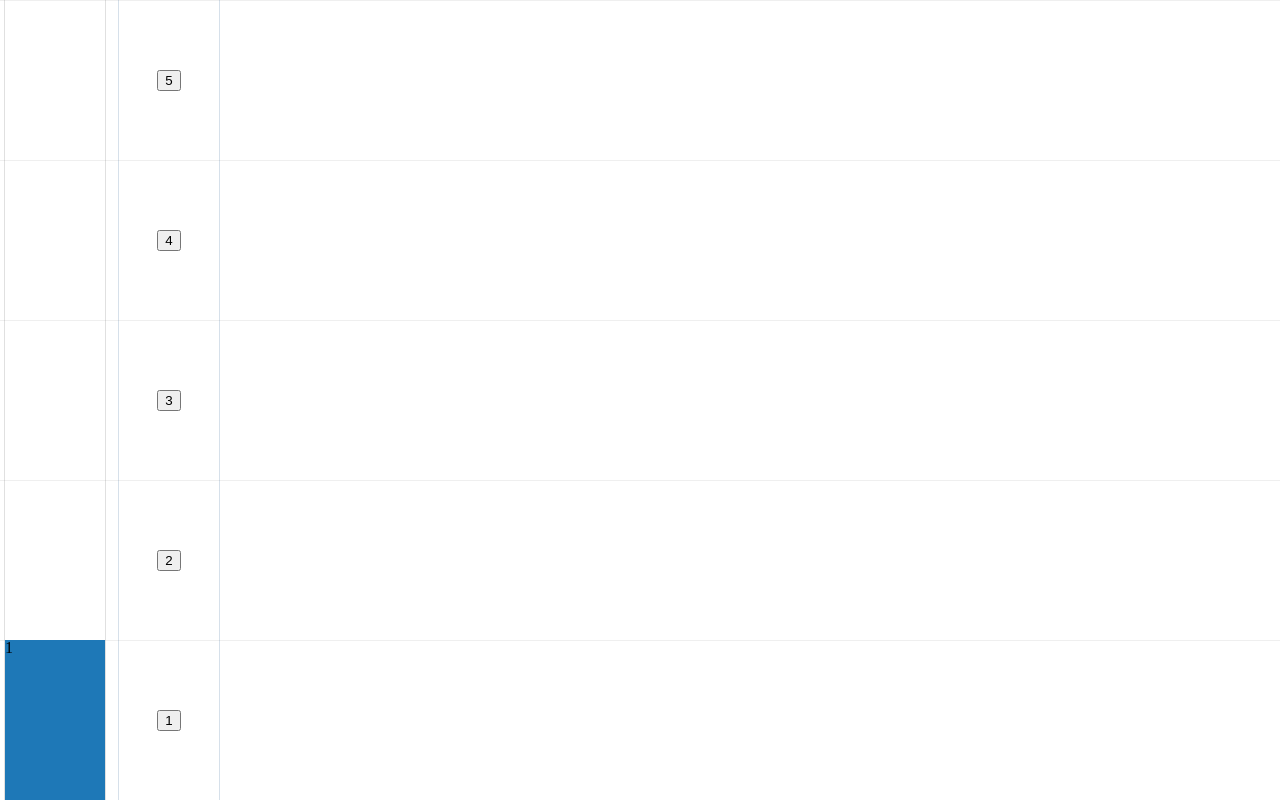
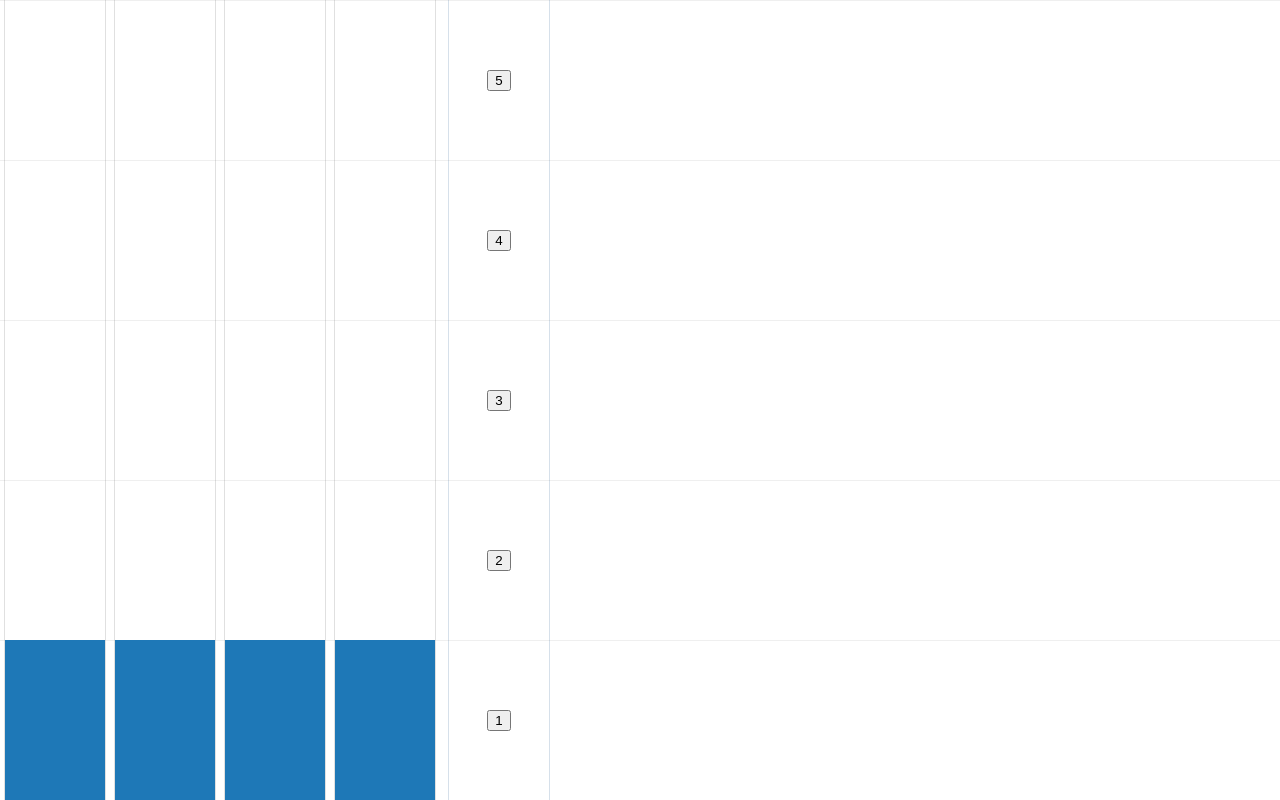
Before and after one commit to Nigmatulin8/lifts, a Vue app: page / in a window 1280 px wide. Built offline with nearby package versions, Linux system fonts and the light colour scheme.

Commit message:
Step 3. Индкатор лифта

```diff
--- a/src/components/lift.vue
+++ b/src/components/lift.vue
@@ -1,9 +1,18 @@
 <template>
     <div
         class="lift"
+        :class="{ 'restingLift': lift.status === -1 }"
         :style="liftStyles"
     >
-        {{  lift.targetFloor }}
+        <div
+            v-if="start || lift.status === -1"
+            class="lift__number"
+        >
+            <span v-if="direction === 'up'"> &#8593; </span>
+            <span v-if="direction === 'down'"> &#8595; </span>
+
+            {{  lift.targetFloor }}
+        </div>
     </div>
 </template>
 
@@ -23,7 +32,9 @@
             },
         },
 
-        data: () => ({ }),
+        data: () => ({
+            start: false,
+        }),
 
         computed: {
             liftStyles() {
@@ -36,6 +47,42 @@
                     'bottom': `calc((100% / ${this.floors}) * ${this.lift.targetFloor - 1})`
                 }
             },
+
+            direction() {
+                if (this.lift.targetFloor > this.lift.startFloor)
+                    return 'up';
+
+                if (this.lift.targetFloor < this.lift.startFloor)
+                    return 'down';
+            }
+        },
+
+        mounted() {
+            this.$el.addEventListener('transitionstart', this.transitionStartHandler);
+            this.$el.addEventListener('transitionend', this.transitionEndHandler);
+        },
+
+        beforeDestroy() {
+            this.$el.removeEventListener('transitionstart', this.transitionStartHandler);
+            this.$el.removeEventListener('transitionend', this.transitionEndHandler);
+        },
+
+        methods: {
+            transitionStartHandler(event) {
+                this.start = true;
+
+                this.$emit('startLift', this.lift);
+            },
+
+            transitionEndHandler(event) {
+                this.start = false;
+
+                this.$emit('startLiftRest', this.lift);
+
+                setTimeout(() => {
+                    this.$emit('endLiftRest', this.lift);
+                }, 3000)
+            },
         }
     }
 </script>
@@ -46,5 +93,29 @@
         bottom: 0;
         position: absolute;
         background-color: #1e78b7;
+
+        &__number {
+            font-family: 'Noto Sans';
+            width: 44px;
+            margin: 12px auto 0;
+            padding: 4px 0;
+            color: white;
+            font-weight: 400;
+            font-size: 16px;
+            border: 1px solid white;
+            border-radius: 16px;
+            text-align: center;
+        }
+    }
+
+    .restingLift {
+        -webkit-animation: pulsate 1.2s linear infinite;
+        animation: pulsate 1.2s linear infinite;
+    }
+
+    @keyframes pulsate{
+        50% {
+            opacity: 0.5;
+        }
     }
 </style>
--- a/src/components/mine.vue
+++ b/src/components/mine.vue
@@ -3,6 +3,9 @@
         <Lift
             :lift="lift"
             :floors="floors"
+            @startLiftRest="handleStartLiftRest($event)"
+            @endLiftRest="handleEndtLiftRest($event)"
+            @startLift="handleStartLift($event)"
         />
     </div>
 </template>
@@ -30,6 +33,20 @@
         },
 
         data: () => ({ }),
+
+        methods: {
+            handleStartLiftRest(e) {
+                this.$emit('startLiftRest', e)
+            },
+
+            handleEndtLiftRest(e) {
+                this.$emit('endLiftRest', e)
+            },
+
+            handleStartLift(e) {
+                this.$emit('startLift', e);
+            },
+        }
     }
 </script>
 
--- a/src/views/lifts.vue
+++ b/src/views/lifts.vue
@@ -9,6 +9,9 @@
             :lift="lift"
             :floors="floors"
             :key="lift.id"
+            @startLift="handleStartLift($event)"
+            @startLiftRest="handleStartLiftRest($event)"
+            @endLiftRest="handleEndLiftRest($event)"
         />
 
         <div class="buttons">
@@ -50,18 +53,67 @@
                     id          : 0,
                     status      : 0,
                     targetFloor : 1,
-                    startFloor  : 0,
+                    startFloor  : 1,
+                },
+                {
+                    id          : 1,
+                    status      : 0,
+                    targetFloor : 1,
+                    startFloor  : 1,
+                },
+                {
+                    id          : 2,
+                    status      : 0,
+                    targetFloor : 1,
+                    startFloor  : 1,
+                },
+                {
+                    id          : 3,
+                    status      : 0,
+                    targetFloor : 1,
+                    startFloor  : 1,
                 },
             ],
         }),
 
         methods: {
+            getLiftPosition(activeLift) {
+                // Находим индекс активного лифта в общем списке лифтов
+                return this.lifts.map(lift => lift.id).indexOf(activeLift.id);
+            },
+
             callLift(floor) {
                 // Наш прошлый целевой этаж также является нашим этажом старта
-                this.lifts[0].startFloor = this.lifts[0].targetFloor;
+                // this.lifts[0].startFloor = this.lifts[0].targetFloor;
 
-                this.lifts[0].targetFloor = floor;
-            }
+                // this.lifts[0].targetFloor = floor;
+
+                for (let i = 0; i < this.lifts.length; i++) {
+                    if (this.lifts[i].status === 0) {
+                        this.lifts[i].startFloor = this.lifts[i].targetFloor;
+                        this.lifts[i].targetFloor = floor;
+                        break;
+                    }
+                }
+            },
+
+            handleStartLift(e) {
+                const pos = this.getLiftPosition(e);
+
+                this.lifts[pos].status = 1;
+            },
+
+            handleStartLiftRest(e) {
+                const pos = this.getLiftPosition(e);
+
+                this.lifts[pos].status = -1;
+            },
+
+            handleEndLiftRest(e) {
+                const pos = this.getLiftPosition(e);
+
+                this.lifts[pos].status = 0;
+            },
         }
     }
 </script>
```
